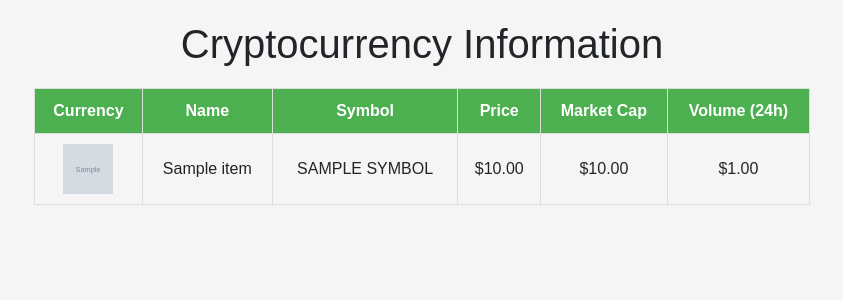
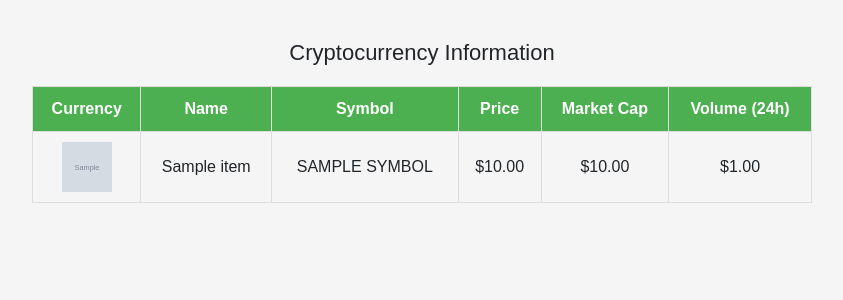
Before and after one commit to Alejandro04/Cryptocurrency-Info-Viewer, a Flask app: page / in a window 1280 px wide. Shown: the top 300 px of the page, without its empty margins (218-1061 px from the left). Run offline with Flask 3, Linux system fonts and the light colour scheme; grey boxes marked "Sample" are stand-in pictures; a database or web service that is not in the repository returns one stand-in record (values such as "Sample title"); data that the repository does not hold is empty.

Commit message:
style updated

```diff
--- a/app/templates/index.html
+++ b/app/templates/index.html
@@ -42,10 +42,12 @@
     .container {
       max-width: 800px;
       margin: auto;
+      padding: 20px 10px 10px 10px;
     }
 
     h1 {
       text-align: center;
+      font-size: 22px;
     }
 
     img{
```
